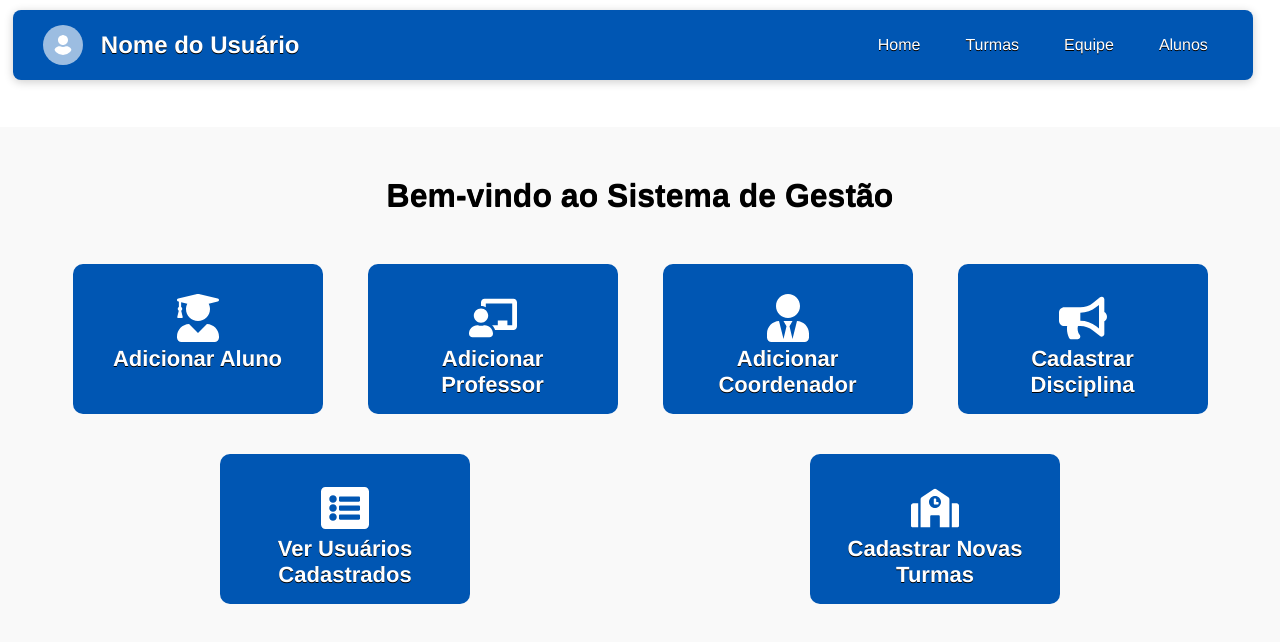
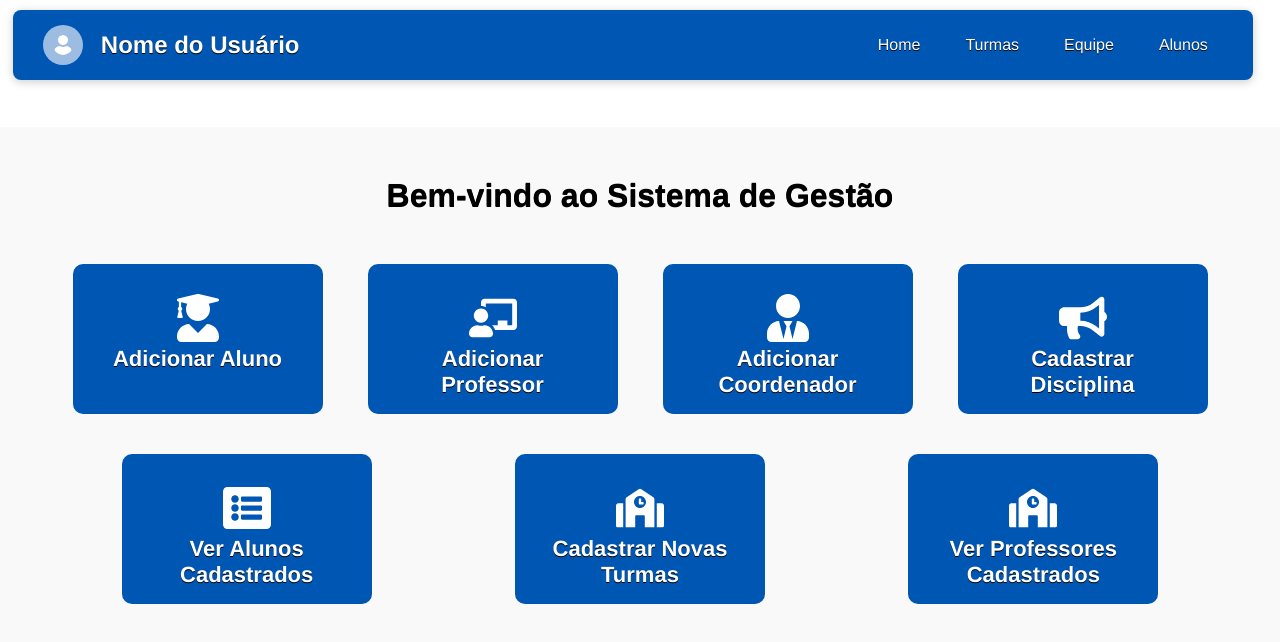
Before and after one commit to Gabrielsenac007/Frontend-PI-Mediotec, a React (Vite) app: page /home in a window 1280 px wide. Shown: the top 642 px of the page. Built offline with nearby package versions, Linux system fonts and the light colour scheme.

Commit message:
disciplina

```diff
--- a/src/Components/Cadastro/Cadastro.jsx
+++ b/src/Components/Cadastro/Cadastro.jsx
@@ -25,7 +25,7 @@ const Cadastro = () => {
         try {
             await cadastrarAluno(usuarioData); // Enviar dados para a API
             alert('Cadastro realizado com sucesso!');
-            navigate('/usuarios'); // Redireciona para a página de usuários
+            navigate('/alunos'); // Redireciona para a página de usuários
         } catch (error) {
             setError('Erro ao cadastrar: ' + error.message);
         }
--- a/src/Components/Cadastro/CadastroMateria.jsx
+++ b/src/Components/Cadastro/CadastroMateria.jsx
@@ -23,7 +23,7 @@ const CadastroDisciplina = () => {
             // Envia os dados para a API e realiza o cadastro
             await cadastrarDisciplina(disciplinaData);
             alert('Disciplina cadastrada com sucesso!');
-            navigate('/disciplinas'); // Redireciona para a lista de disciplinas ou outra página desejada
+            navigate('/home'); // Redireciona para a lista de disciplinas ou outra página desejada
         } catch (error) {
             setError('Erro ao cadastrar a disciplina: ' + error.message);
         }
--- a/src/Components/Cadastro/CadastroProfessor.jsx
+++ b/src/Components/Cadastro/CadastroProfessor.jsx
@@ -63,7 +63,7 @@ const Cadastro = () => {
             }
 
             alert('Cadastro realizado com sucesso!');
-            navigate('/usuarios'); // Navega para a lista de usuários após o cadastro
+            navigate('/home'); // Navega para a lista de usuários após o cadastro
 
         } catch (error) {
             setError('Erro ao cadastrar: ' + error.message);
--- a/src/Components/Home/Home.jsx
+++ b/src/Components/Home/Home.jsx
@@ -25,11 +25,15 @@ const Home = () => {
                 </Link>
                 <Link to="/alunos" className="card"> {/* Novo link para ver alunos cadastrados */}
                     <FaListAlt size={48} />
-                    <h2>Ver Usuários Cadastrados</h2>
+                    <h2>Ver Alunos Cadastrados</h2>
                 </Link>
                 <Link to="/cadastroTurma" className="card"> {/* Novo link para ver alunos cadastrados */}
                     <FaSchool size={48} />
                     <h2>Cadastrar Novas Turmas</h2>
+                </Link>
+                <Link to="/" className="card"> {/* Novo link para ver alunos cadastrados */}
+                    <FaSchool size={48} />
+                    <h2>Ver Professores Cadastrados</h2>
                 </Link>
             </div>
         </div>
--- a/src/services/api.js
+++ b/src/services/api.js
@@ -2,7 +2,6 @@
 import axios from 'axios';
 
 const API_URL = 'http://localhost:8080/api';
-const API_URL_PROF = ''; // Defina a URL da API para professores aqui
 
 // Cria uma instância do Axios
 const api = axios.create({
@@ -30,6 +29,17 @@ export const fetchAlunos = async () => {
     }
 };
 
+// Função para buscar todos os professores
+export const fetchProfessores = async () => {
+    try {
+        const response = await api.get('/users/allTeachers'); // Usa a instância do Axios e o endpoint correto
+        return response.data;
+    } catch (error) {
+        throw new Error(error.message);
+    }
+};
+
+
 // Função para buscar um aluno específico pelo ID
 export const fetchUsuario = async (id) => {
     try {
@@ -56,16 +66,6 @@ export const cadastrarAluno = async (alunoData) => {
 };
 
 
-// Cadastrar Professor
-export const cadastrarProfessor = async (alunoData) => {
-    try {
-        const response = await api.post(API_URL_PROF, alunoData); // Usa a instância do Axios
-        return response.data;
-    } catch (error) {
-        throw new Error(error.message);
-    }
-};
-
 // Função para editar um aluno
 export const editarUsuario = async (id, newName) => {
     try {
@@ -79,7 +79,7 @@ export const editarUsuario = async (id, newName) => {
 // Função para deletar um aluno
 export const deleteAluno = async (id) => {
     try {
-        await api.delete(`/${id}`); // Usa a instância do Axios
+        await api.delete(`http://localhost:8080/api/users/delete/student/${id}`); // Usa a instância do Axios
     } catch (error) {
         throw new Error(error.message);
     }
```
Also changed, not shown: src/Components/Usuarios/Professores.jsx (renamed from src/Components/Usuarios/Professore.jsx).
